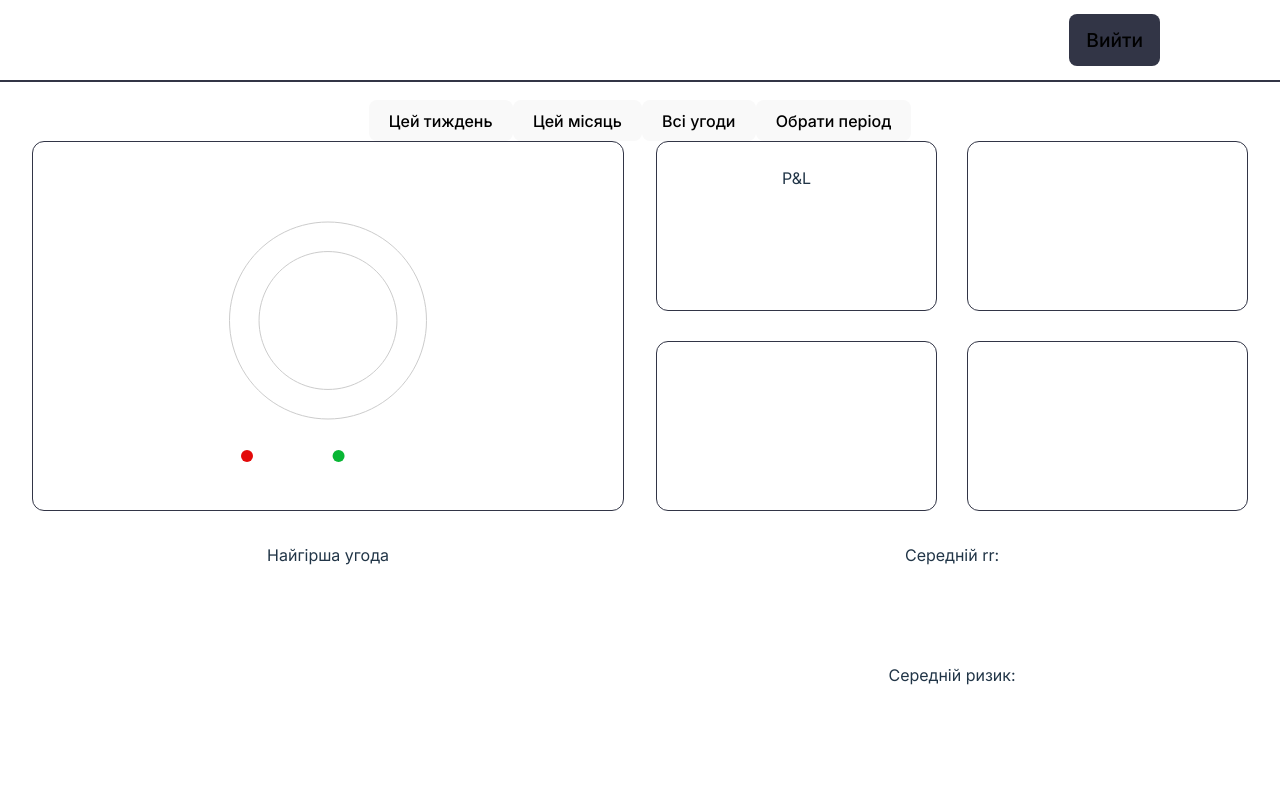
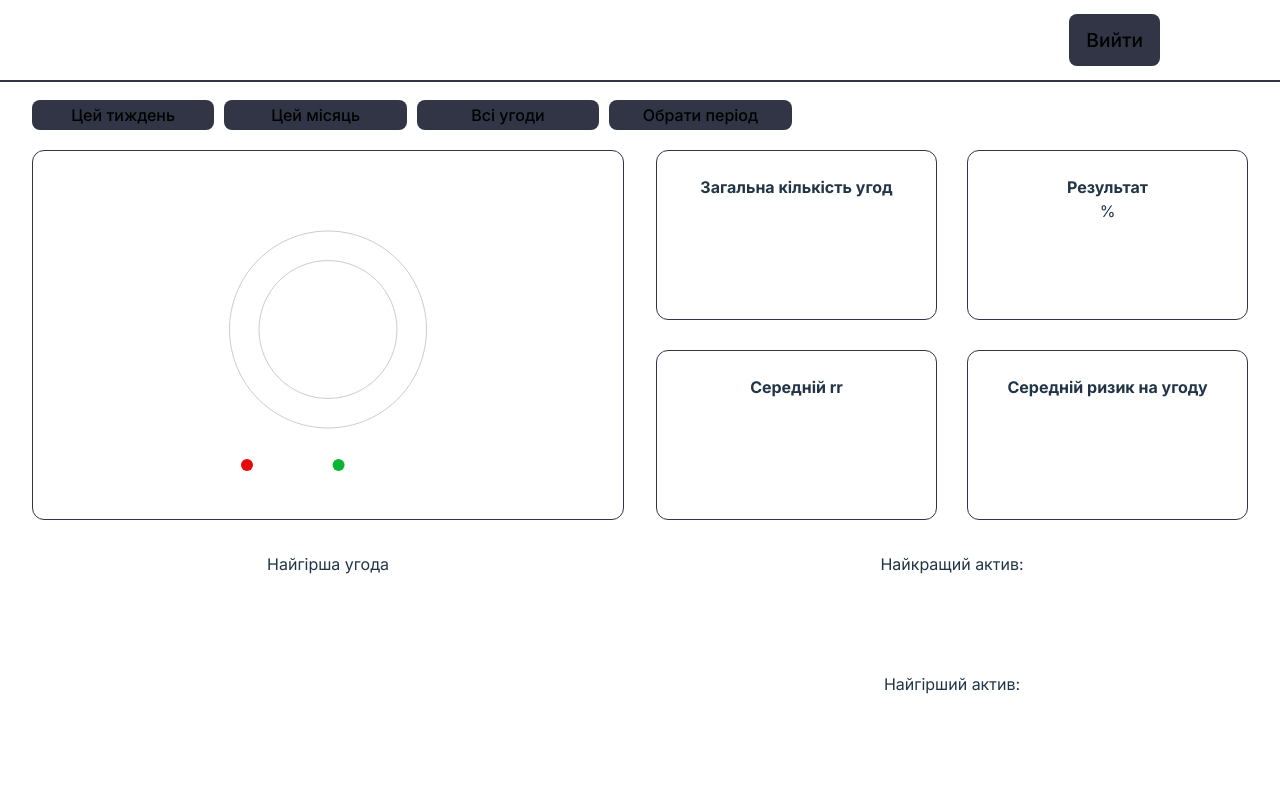
Before and after one commit to Rohalov/TradingDiary, a React (Vite) app in the folder tradingdiary.client/: page /statistics in a window 1280 px wide. Shown: the top 800 px of the page. Built offline with nearby package versions, Linux system fonts and the light colour scheme; no server answers; the HTML template or start-up script is replaced by a standard one.

Commit message:
change Statistic page

```diff
--- a/tradingdiary.client/src/pages/Statistics/Statistics.css
+++ b/tradingdiary.client/src/pages/Statistics/Statistics.css
@@ -1,5 +1,26 @@
 .container-stat{
     margin-top: 100px;
+}
+
+.main-content{
+    margin-top: 20px;
+}
+
+.menu{
+    display: flex;
+    align-items: flex-start;
+    gap: 10px;
+}
+
+.menu button{
+    border: 0;
+    background-color: rgb(50, 53, 70);
+    width: 15%;
+    padding: 5px;
+}
+
+.menu button:hover{
+    background: rgb(34, 37, 49);
 }
 
 .statistic-grid{
@@ -27,6 +48,10 @@
     height: 120px;
 }
 
+.base-text{
+    font-weight: bold;
+}
+
 .date-container{
     background-color: black;
     padding: 1.5%;
--- a/tradingdiary.client/src/pages/Statistics/Statistics.jsx
+++ b/tradingdiary.client/src/pages/Statistics/Statistics.jsx
@@ -63,52 +63,69 @@ function Statistics() {
                             />
                         </div>
                     </section>
+
                     <section>
                         <div className='section-grid'>
                             <section>
                                 <div className='section-block'>
                                     <div className="info-block">
-                                        P&L
-                                        {stat.profitLoss}
+                                        <div className='base-text'>
+                                            Загальна кількість угод
+                                        </div>
+                                        <div>
+                                            {stat.total}
+                                        </div>
                                     </div>
                                 </div>
                             </section>
+
                             <section>
                                 <div className='section-block'>
                                     <div className="info-block">
+                                        <div className='base-text'>
+                                            Результат
+                                        </div>
+                                        <div>
+                                            {stat.profitLoss}%
+                                        </div>
+                                    </div>
+                                </div>
+                            </section>
 
-                                    </div>
-                               </div>
-                            </section>
                             <section>
                                 <div className='section-block'>
                                     <div className="info-block">
+                                        <div className='base-text'>
+                                            Середній rr
+                                        </div>
+                                        <div>
+                                            {stat.avgRiskReward}
+                                        </div>
+                                    </div>
+                                </div>
+                            </section>
 
-                                    </div>
-                               </div>
-                            </section>
                             <section>
                                 <div className='section-block'>
                                     <div className="info-block">
-
+                                        <div className='base-text'>
+                                            Середній ризик на угоду
+                                        </div>
+                                        <div>
+                                            {stat.avgRisk}
+                                        </div>
                                     </div>
-                               </div>
+                                </div>
                             </section>
                         </div>
                     </section>
+
                     <section>
                         <div className="info-block">
                             Найгірша угода
                         </div>
                     </section>
-                    <section>
-                        <div className="info-block" id="two">
-                            Середній rr: {stat.avgRiskReward}
-                        </div>
-                        <div className="info-block" id="two">
-                            Середній ризик: {stat.avgRisk}
-                        </div>
-                    </section>
+
                     <section>
                         <div className="info-block" id='two'>
                             Найкращий актив: {stat.bestTradingPair}
```
